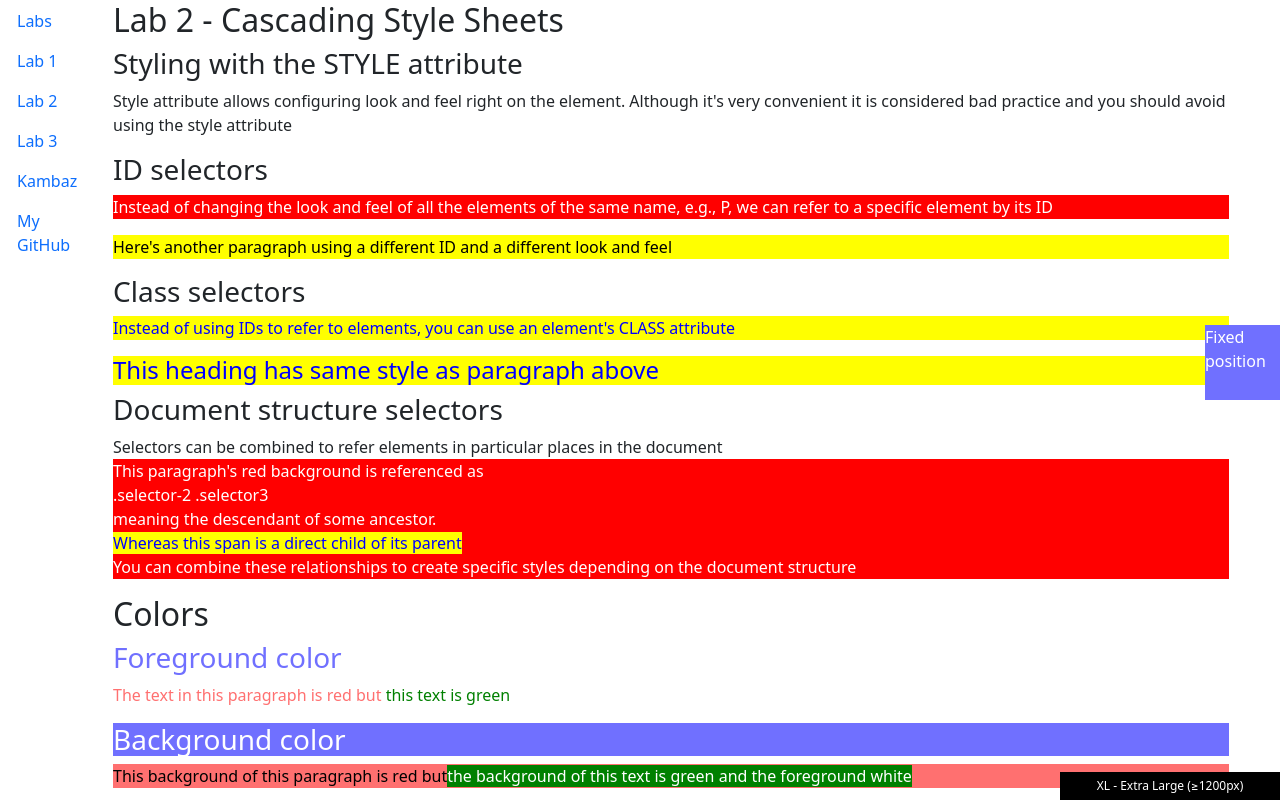
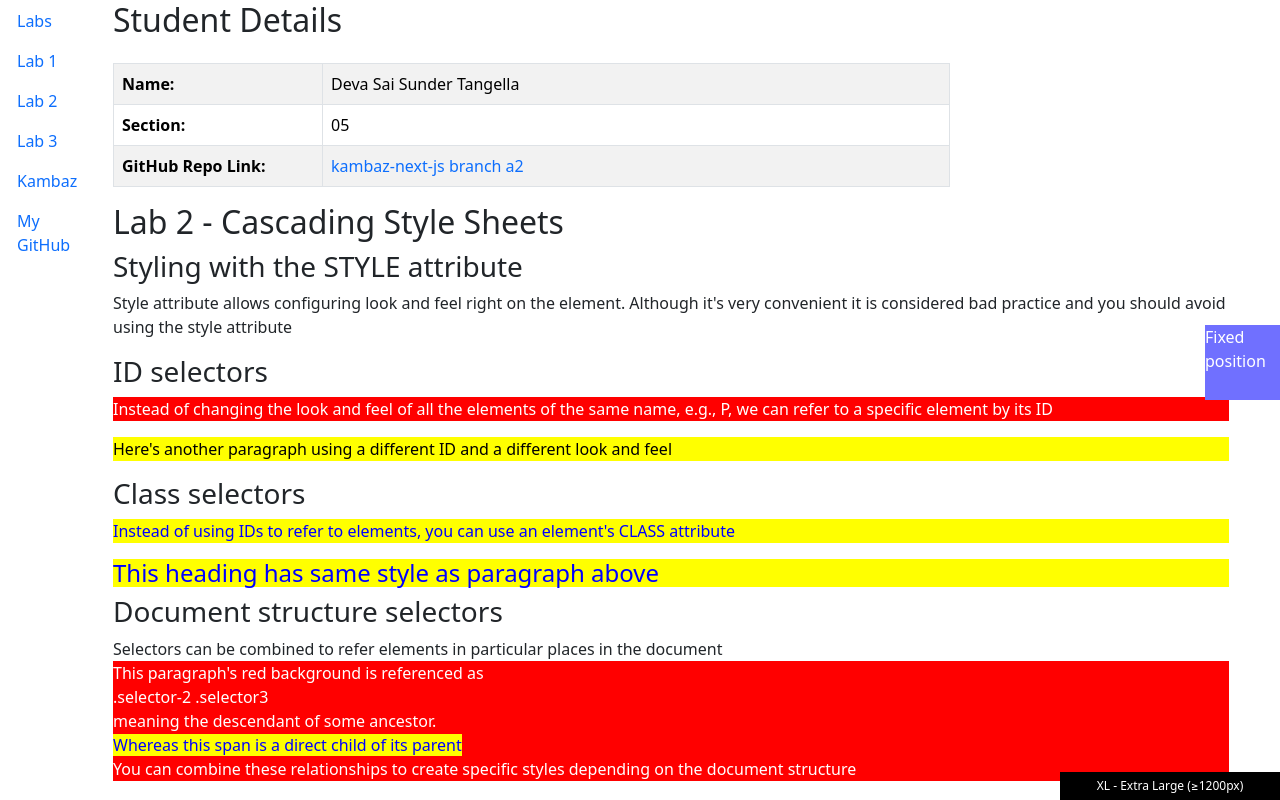
Before and after one commit to devt-code/-kambaz-next-js, a Next.js app: page /Labs/Lab2 in a window 1280 px wide. Shown: the top 800 px of the page. Built offline with nearby package versions, Linux system fonts and the light colour scheme.

Commit message:
Added student details in lab2 page

```diff
--- a/app/Labs/Lab2/page.tsx
+++ b/app/Labs/Lab2/page.tsx
@@ -24,6 +24,35 @@ import { Container } from "react-bootstrap";
 export default function Lab2() {
   return (
     <Container>
+      <h2 className="mb-4">Student Details</h2>
+      <table className="table table-bordered table-striped w-75">
+        <tbody>
+          <tr>
+            <th scope="row" className="w-25">
+              Name:
+            </th>
+            <td>Deva Sai Sunder Tangella</td>
+          </tr>
+          <tr>
+            <th scope="row">Section:</th>
+            <td>05</td>
+          </tr>
+          <tr>
+            <th scope="row">GitHub Repo Link:</th>
+            <td>
+              <a
+                href="https://github.com/devt-code/-kambaz-next-js/tree/a2"
+                id="wd-github"
+                className="text-decoration-none"
+                target="_blank"
+              >
+                kambaz-next-js branch a2
+              </a>
+            </td>
+          </tr>
+        </tbody>
+      </table>
+
       <h2>Lab 2 - Cascading Style Sheets</h2>
       <h3>Styling with the STYLE attribute</h3>
       <p>
```
